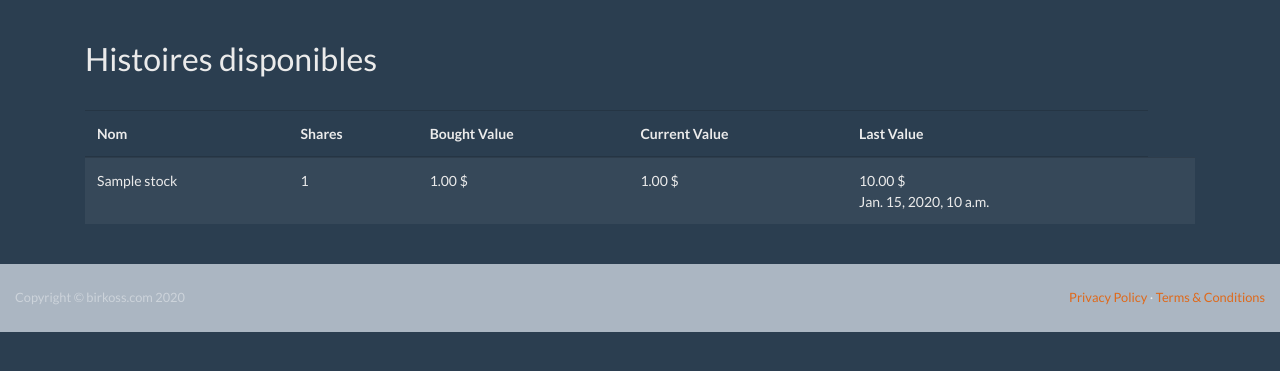
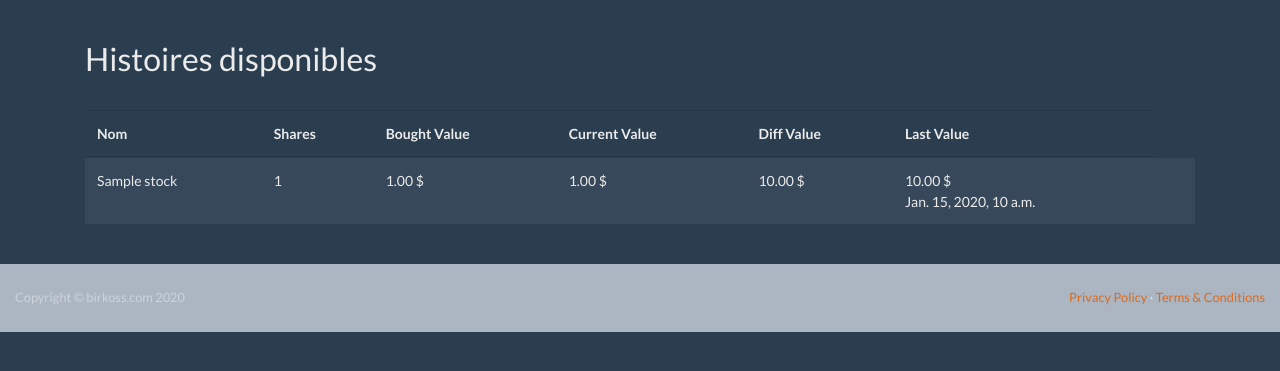
Before and after one commit to birkoss/stocks, a Django app: template core/templates/core/home.html in a window 1280 px wide. Shown: the part 48-419 px from the top of the page. Run offline with Django 3.2, Linux system fonts and the light colour scheme; the template is opened without the code that fills it: most values are stand-ins (such as "Sample title", 1, 10 or a date in 2020); some libraries are stand-ins or nearby versions.

Commit message:
Added difference

```diff
--- a/core/templates/core/home.html
+++ b/core/templates/core/home.html
@@ -18,6 +18,7 @@
 					<th scope="col">Shares</th>
 					<th scope="col">Bought Value</th>
 					<th scope="col">Current Value</th>
+					<th scope="col">Diff Value</th>
 					<th scope="col">Last Value</th>
 				</tr>
 			</thead>
@@ -28,6 +29,7 @@
 					<td>{{ stock.total_shares }}</td>
 					<td>{{ stock.total_buy | floatformat:"2" }} $</td>
 					<td>{{ stock.total_value | floatformat:"2" }} $</td>
+					<td>{{ stock.diff_value | floatformat:"2" }} $</td>
 					<td>{{ stock.stock_value.value | floatformat:"2" }} $ <br />{{ stock.stock_value.date_added }}</td>
 					<td>
 
--- a/stocks/views.py
+++ b/stocks/views.py
@@ -34,13 +34,15 @@ def home(request):
             total_buy += share.amount * share.value
             total_shares += share.amount
 
+        total_value = (total_shares * last_value)
+
         stocks.append({
             "stock": stock,
             "total_shares": total_shares,
             "total_buy": total_buy,
-            "total_value": total_shares * last_value,
+            "total_value": total_value,
             "stock_value": stock_value,
-
+            "diff_value": total_value - total_buy,
             "shares": shares,
         })
 
```
